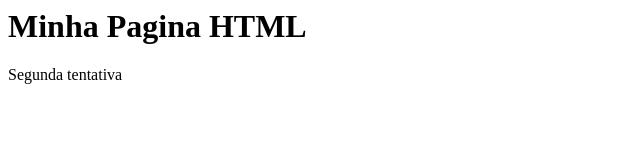
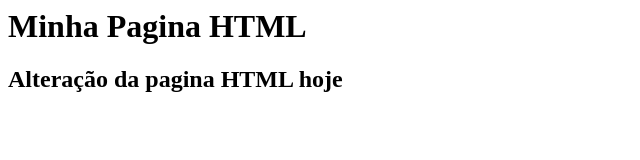
Before and after one commit to chaiennecsilva/gama-no-github, a plain HTML site: page index.html in a window 1280 px wide. Shown: the whole page, without its empty margins (0-640 px from the left). Drawn offline with Linux system fonts and the light colour scheme.

Commit message:
arquivo index.html atualizado novamente

```diff
--- a/index.html
+++ b/index.html
@@ -1,6 +1,6 @@
 <html>
 	<body>
 		<h1>Minha Pagina HTML</h1>
-		<p>Segunda tentativa</p>
+		<h2>Alteração da pagina HTML hoje</h2>
 	</body
 </html>
```
